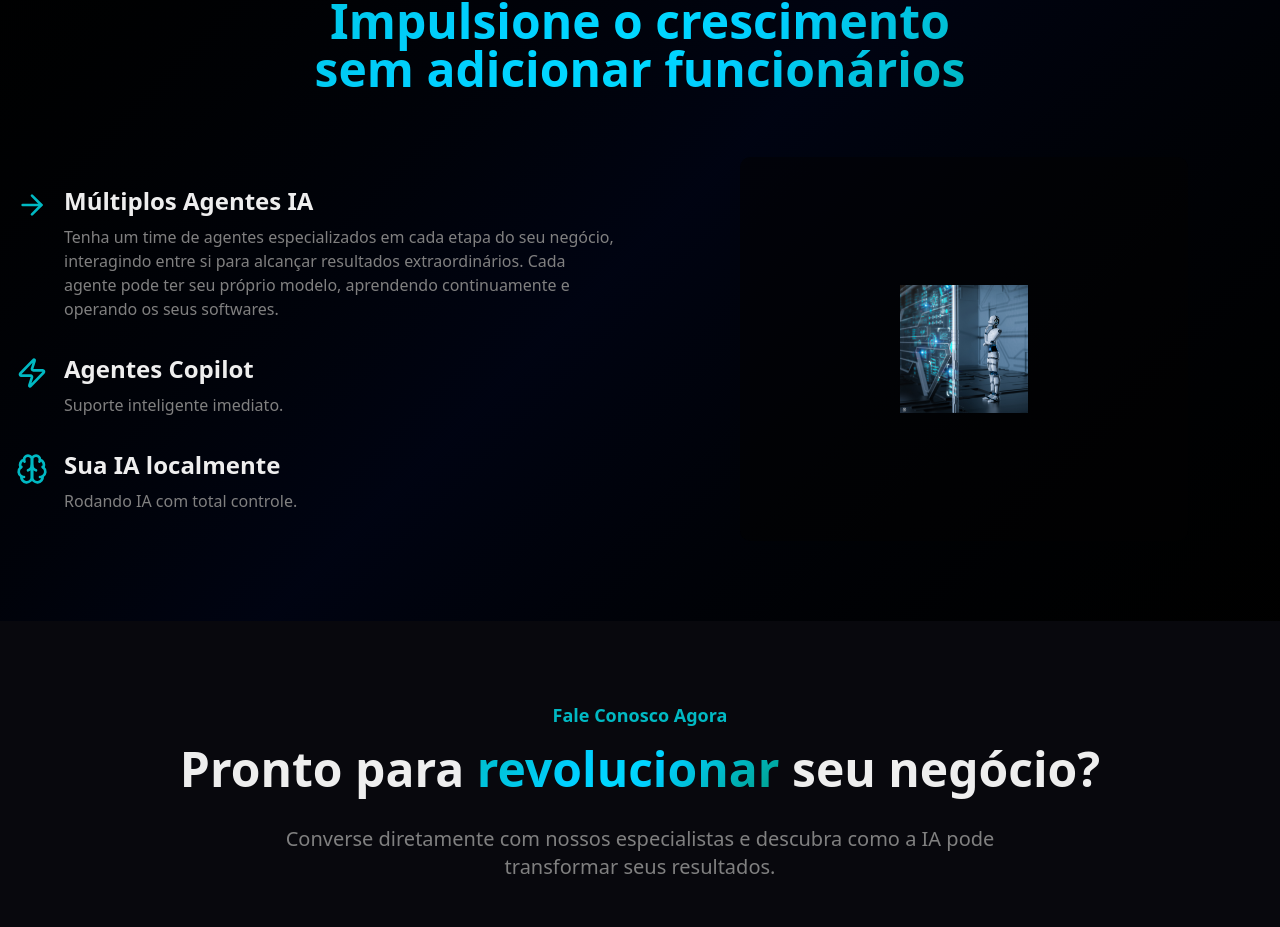
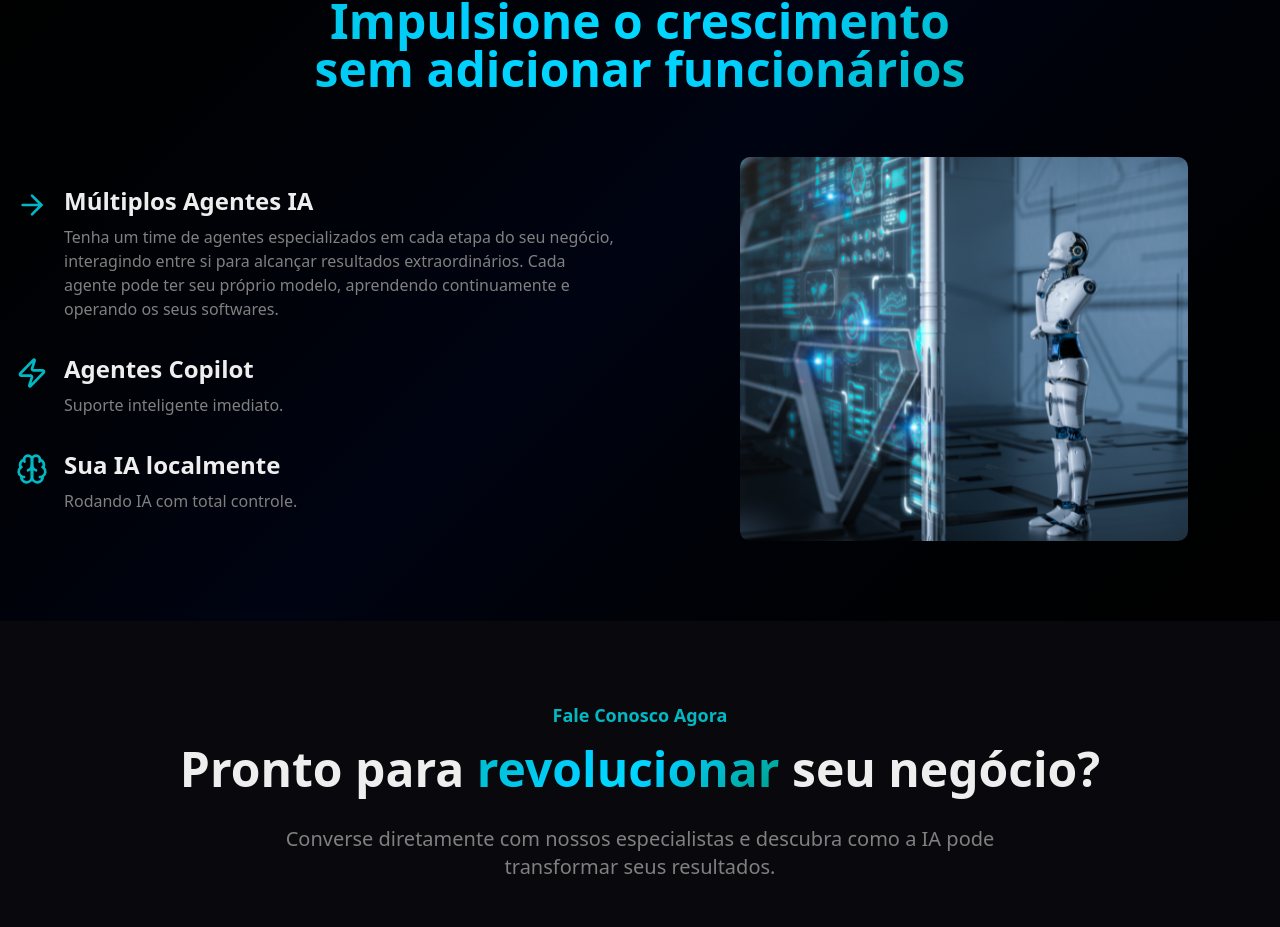
Before and after one commit to fabiosandias/aitron-website, a React (Vite) app: page / in a window 1280 px wide. Shown: the part 4089-5016 px from the top of the page. Built offline with nearby package versions, Linux system fonts and the light colour scheme.

Commit message:
Fix IA image path and make it fill container

```diff
--- a/src/App.jsx
+++ b/src/App.jsx
@@ -799,11 +799,11 @@ const GrowthSection = () => {
             className='flex justify-center items-center'
           >
             {/* Placeholder para a imagem/animação */}
-            <div className='w-full max-w-md h-96 bg-card/50 rounded-lg flex items-center justify-center'>
+            <div className='w-full max-w-md h-96 bg-card/50 rounded-lg overflow-hidden'>
               <img
-                src='/public/ia.png'
+                src='/ia.png'
                 alt='IA'
-                className='w-32 h-32 object-contain'
+                className='w-full h-full object-cover'
               />
             </div>
           </motion.div>
```
